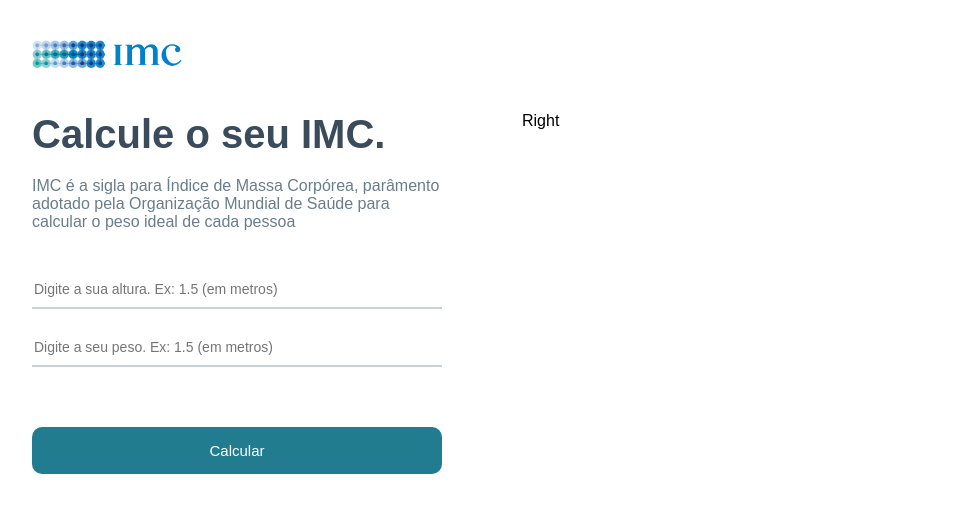
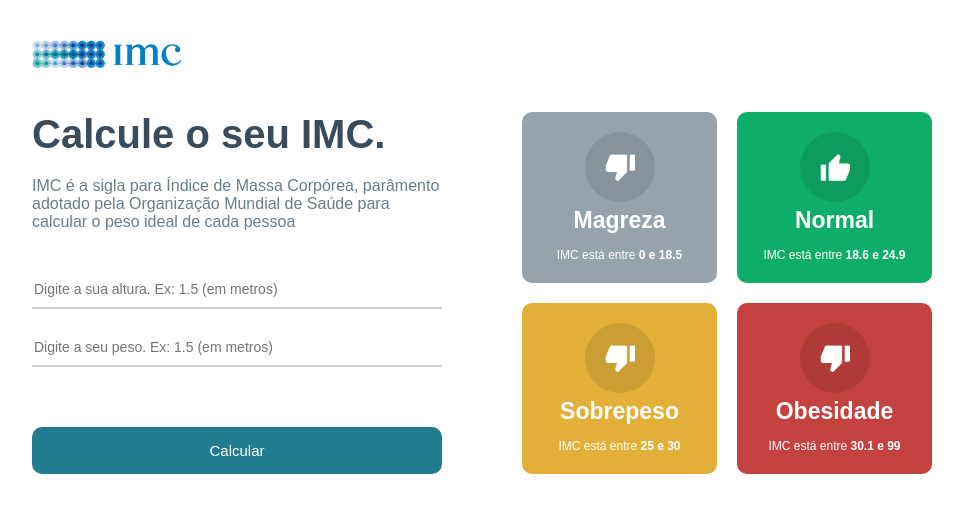
Before and after one commit to Dev-JoseRonaldo/calculadora-imc-react, a React (Vite) app: page / in a window 1280 px wide. Shown: the top 512 px of the page, without its empty margins (158-1121 px from the left). Built offline with nearby package versions, Linux system fonts and the light colour scheme.

Commit message:
:sparkles: feat: Gerando os cards e colocando suas informações do arquivo imc.ts (seção da direita)

```diff
--- a/src/App.module.css
+++ b/src/App.module.css
@@ -74,4 +74,12 @@
 
 .container .rightSide {
   flex: 1;
+  display: flex;
 }
+
+.container .rightSide .grid {
+  flex: 1;
+  display: grid;
+  grid-template-columns: repeat(2, 1fr);
+  gap: 20px;
+}
--- a/src/App.tsx
+++ b/src/App.tsx
@@ -1,7 +1,8 @@
-import { useState } from 'react'
-import styles from './App.module.css'
-import logo from './assets/imgLogo.png'
-import { levels, calculateImc} from './helpers/imc'
+import { useState } from 'react';
+import styles from './App.module.css';
+import logo from './assets/imgLogo.png';
+import { levels, calculateImc} from './helpers/imc';
+import { GridItem } from './components/GridItem';
 
 function App() {
   const [heightField, setHeightField] = useState<number>(0);
@@ -44,8 +45,13 @@
 
           <button onClick={handleCalculateButton}>Calcular</button>
         </div>
+
         <div className={styles.rightSide}>
-          Right
+          <div className={styles.grid}>
+            {levels.map((item, key) => (
+              <GridItem key={key} item={item}/>
+            ))}
+          </div>
         </div>
       </div>
     </div>
--- /dev/null
+++ b/src/components/GridItem/GridItem.module.css
@@ -0,0 +1,31 @@
+.main {
+  flex: 1;
+  color: #fff;
+  border-radius: 10px;
+  display: flex;
+  justify-content: center;
+  align-items: center;
+  flex-direction: column;
+  padding: 20px;
+}
+
+.gridIcon {
+  width: 70px;
+  height: 70px;
+  border-radius: 50%;
+  background-color: rgba(0, 0, 0, 0.1);
+  display: flex;
+  align-items: center;
+  justify-content: center;
+}
+
+.gridTitle {
+  font-size: 23px;
+  font-weight: bold;
+  margin-top: 5px;
+}
+
+.gridInfo {
+  font-size: 12px;
+  margin-top: 14px;
+}
--- /dev/null
+++ b/src/components/GridItem/index.tsx
@@ -0,0 +1,33 @@
+import { Level } from "../../helpers/imc";
+import styles from './GridItem.module.css';
+import upImage from '../../assets/up.png';
+import downImage from '../../assets/down.png';
+
+type Props = {
+  item: Level
+};
+
+export const GridItem = ({item}: Props) => {
+  return(
+   <div className={styles.main} style={{ backgroundColor: item.color }}>
+     <div className={styles.gridIcon}>
+
+       {/* Maneira 1 de fazer:
+          item.icon === 'up' && <img src={upImage} alt="" width={30}/>
+       }{
+         item.icon === 'down' && <img src={downImage} alt="" width={30}/>
+       */}
+
+       <img src={item.icon === 'up' ? upImage : downImage} alt="" width={30}/>
+
+     </div>
+     <div className={styles.gridTitle}>{item.title}</div>
+     <div className={styles.gridInfo}>
+       <>
+        IMC está entre <strong> {item.imc[0]} e {item.imc[1]}</strong>
+       </>
+     </div>
+   </div>
+  );
+
+}
```
